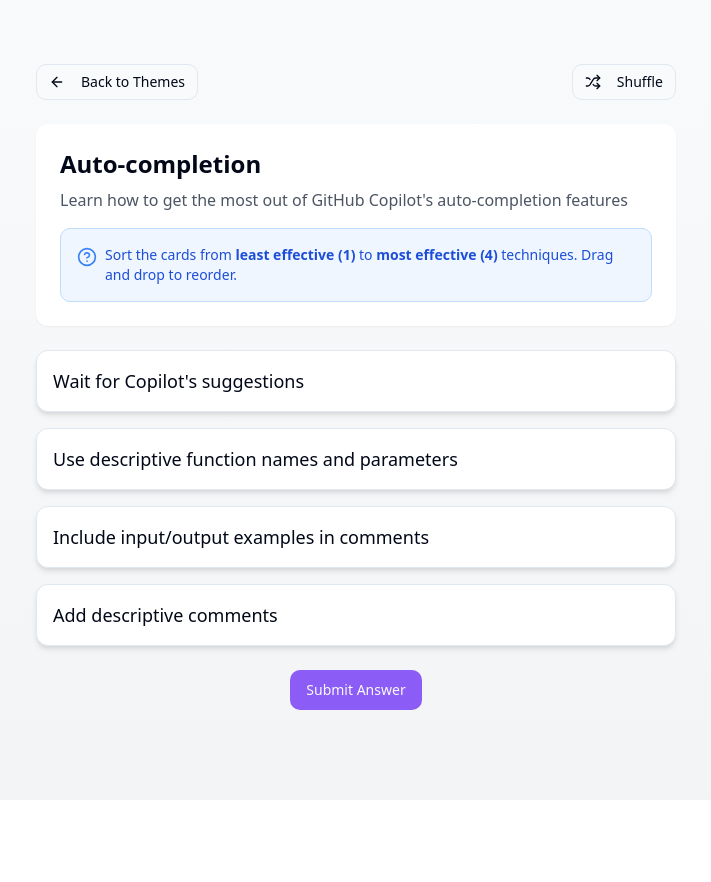
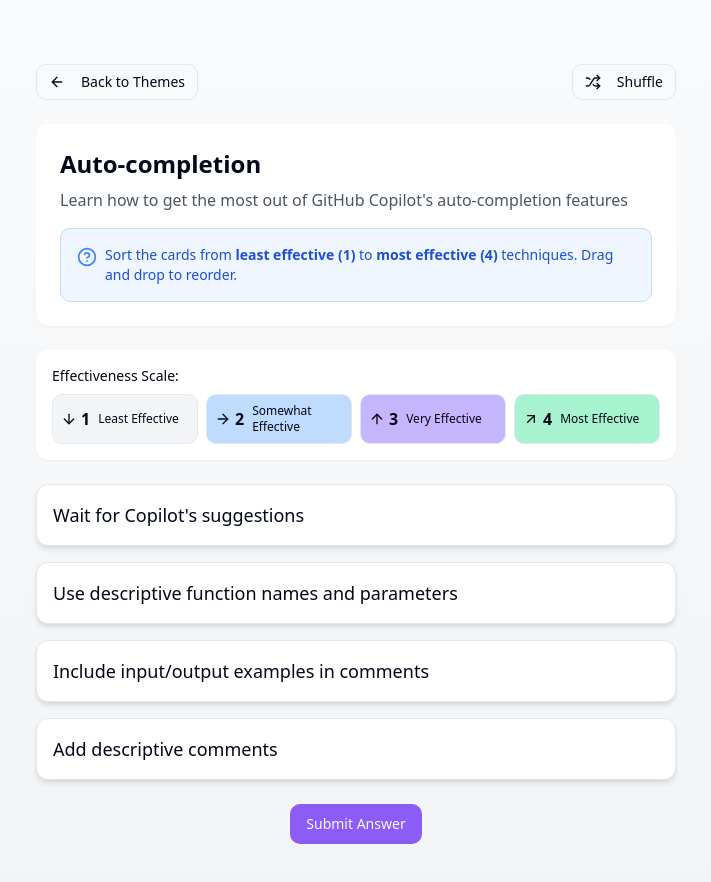
Before and after one commit to MovingLive/learnify-copilot-quiz, a React (Vite) app: page / in a window 1280 px wide. Both pictures are taken after a click on the element 418 px from the left and 404 px from the top of the page. Shown: the top 882 px of the page, without its empty margins (284-995 px from the left). Before the commit the page ends 800 px from the top, so only its background shows below. Built offline with nearby package versions, Linux system fonts and the light colour scheme.

Commit message:
Add power level indicators to QuizCard
Add visual indicators to the QuizCard component to represent the power level of each technique, ranging from 1 (least effective) to 4 (most effective).

```diff
--- a/src/components/QuizCard.tsx
+++ b/src/components/QuizCard.tsx
@@ -2,7 +2,7 @@
 import React from 'react';
 import { Card } from '@/data/quizData';
 import { Card as CardUI } from "@/components/ui/card";
-import { Battery } from 'lucide-react';
+import { Battery, ArrowDown, ArrowRight, ArrowUp, ArrowUpRight } from 'lucide-react';
 
 interface QuizCardProps {
   card: Card;
@@ -25,6 +25,16 @@ const QuizCard: React.FC<QuizCardProps> = ({
     }
   };
 
+  const getPowerIcon = (power: number) => {
+    switch (power) {
+      case 1: return <ArrowDown className="w-5 h-5 text-gray-700" />;
+      case 2: return <ArrowRight className="w-5 h-5 text-blue-600" />;
+      case 3: return <ArrowUp className="w-5 h-5 text-purple-600" />;
+      case 4: return <ArrowUpRight className="w-5 h-5 text-green-600" />;
+      default: return <ArrowDown className="w-5 h-5" />;
+    }
+  };
+
   const powerClass = getPowerLevelClass(card.power);
 
   return (
@@ -37,8 +47,8 @@ const QuizCard: React.FC<QuizCardProps> = ({
         <div className="text-lg font-medium">{card.text}</div>
         {showPower && (
           <div className={`flex items-center ml-2 p-1 rounded-md`}>
-            <Battery className="w-5 h-5 mr-1" />
-            <span className="font-semibold">{card.power}</span>
+            {getPowerIcon(card.power)}
+            <span className="font-semibold ml-1">{card.power}</span>
           </div>
         )}
       </div>
--- a/src/components/QuizView.tsx
+++ b/src/components/QuizView.tsx
@@ -4,7 +4,7 @@ import { Card, Theme } from '@/data/quizData';
 import DraggableCardList from './DraggableCardList';
 import QuizCard from './QuizCard';
 import { Button } from '@/components/ui/button';
-import { ArrowLeft, Shuffle, CheckCircle, XCircle, HelpCircle } from 'lucide-react';
+import { ArrowLeft, Shuffle, CheckCircle, XCircle, HelpCircle, Battery, ArrowDown, ArrowRight, ArrowUp, ArrowUpRight } from 'lucide-react';
 import { toast } from 'sonner';
 import { useToast } from '@/hooks/use-toast';
 
@@ -68,6 +68,29 @@ const QuizView: React.FC<QuizViewProps> = ({ theme, onBack, onComplete }) => {
     setSubmitted(false);
   };
 
+  // Power level legend indicators
+  const PowerLevelLegend = () => (
+    <div className="bg-white p-4 mb-6 rounded-lg shadow-sm">
+      <h3 className="text-sm font-medium mb-2">Effectiveness Scale:</h3>
+      <div className="grid grid-cols-4 gap-2">
+        {[
+          { level: 1, icon: <ArrowDown className="h-4 w-4" />, label: "Least Effective", color: "bg-gray-100" },
+          { level: 2, icon: <ArrowRight className="h-4 w-4" />, label: "Somewhat Effective", color: "bg-copilot-light-blue" },
+          { level: 3, icon: <ArrowUp className="h-4 w-4" />, label: "Very Effective", color: "bg-copilot-light-purple" },
+          { level: 4, icon: <ArrowUpRight className="h-4 w-4" />, label: "Most Effective", color: "bg-copilot-light-green" }
+        ].map((item) => (
+          <div key={item.level} className={`flex items-center p-2 rounded-md ${item.color} border`}>
+            <div className="flex items-center">
+              {item.icon}
+              <span className="ml-1 font-semibold">{item.level}</span>
+            </div>
+            <span className="ml-2 text-xs hidden md:inline">{item.label}</span>
+          </div>
+        ))}
+      </div>
+    </div>
+  );
+
   return (
     <div className="container px-4 py-8 mx-auto max-w-2xl">
       <div className="mb-6 flex items-center justify-between">
@@ -98,6 +121,9 @@ const QuizView: React.FC<QuizViewProps> = ({ theme, onBack, onComplete }) => {
           </p>
         </div>
       </div>
+
+      {/* Add the power level legend */}
+      <PowerLevelLegend />
 
       {submitted && (
         <div className={`p-4 mb-6 rounded-md flex items-start ${isCorrect ? 'bg-green-50 border border-green-200' : 'bg-red-50 border border-red-200'}`}>
```
